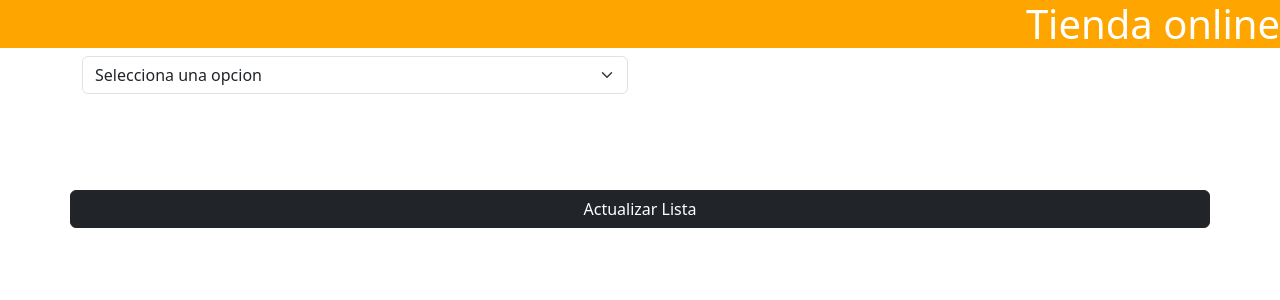
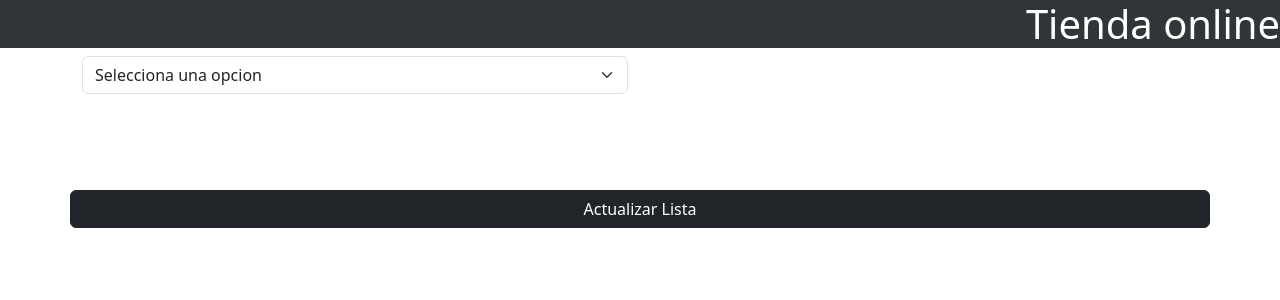
Before and after one commit to CES4RFL/WebApp, a Django app: page / in a window 1280 px wide. Shown: the top 300 px of the page. Run offline with Django 4.2, Linux system fonts and the light colour scheme; data that the repository does not hold is empty; some libraries are stand-ins or nearby versions.

Commit message:
Cambio de fondo aplicacion

```diff
--- a/WebApp/templates/root/table.html
+++ b/WebApp/templates/root/table.html
@@ -25,7 +25,7 @@
     }
     h1{
         color: white;
-        background-color: orange;
+        background-color: #313538;
     }
     .title{
         text-align: right;
```
